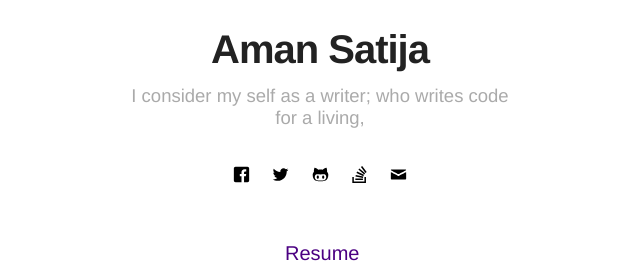
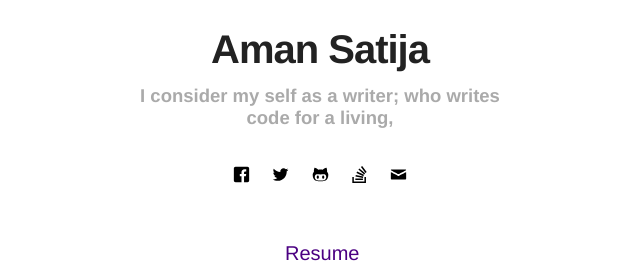
Before and after one commit to amansatija/amansatija, a Jekyll site: the page built from index.html, in a window 1280 px wide. Shown: the part 251-529 px from the top of the page, without its empty margins (320-960 px from the left). Built offline with Jekyll 4.4.1, drawn with Linux system fonts in a browser that asks for light colours.

Commit message:
fixed the small description weight

```diff
--- a/_sass/components/header.sass
+++ b/_sass/components/header.sass
@@ -23,7 +23,7 @@
 
     > .description
         font-size: 1.85rem
-        font-weight: 300
+        font-weight: 800
         font-style: normal
         color: $gama
         width: 70%
```
